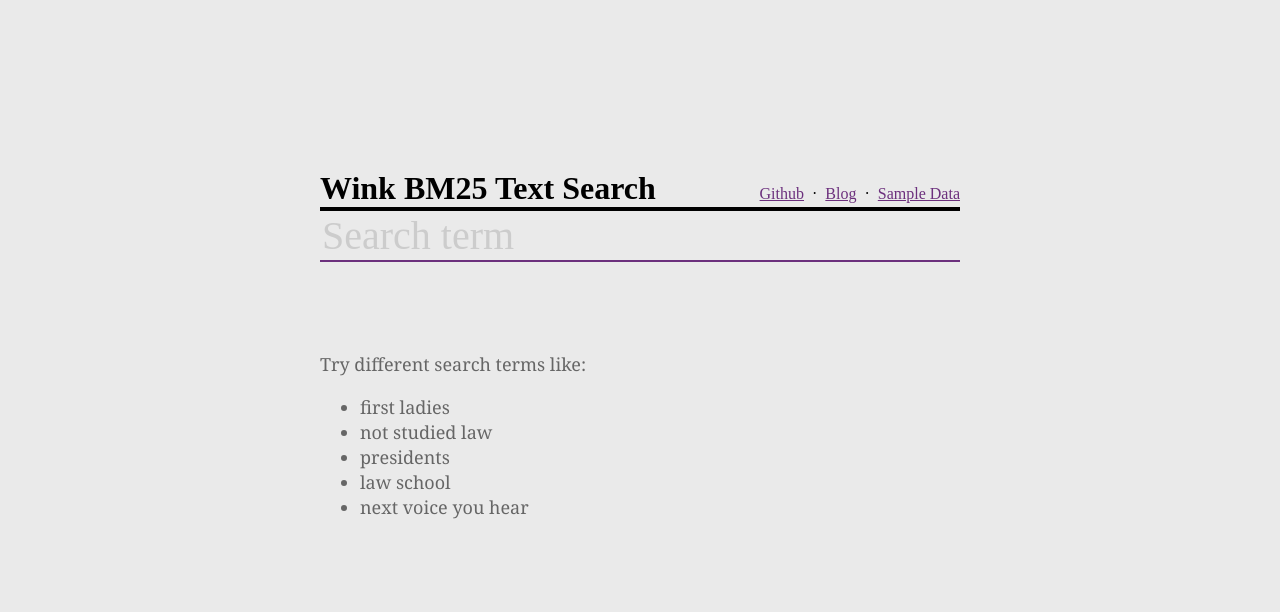
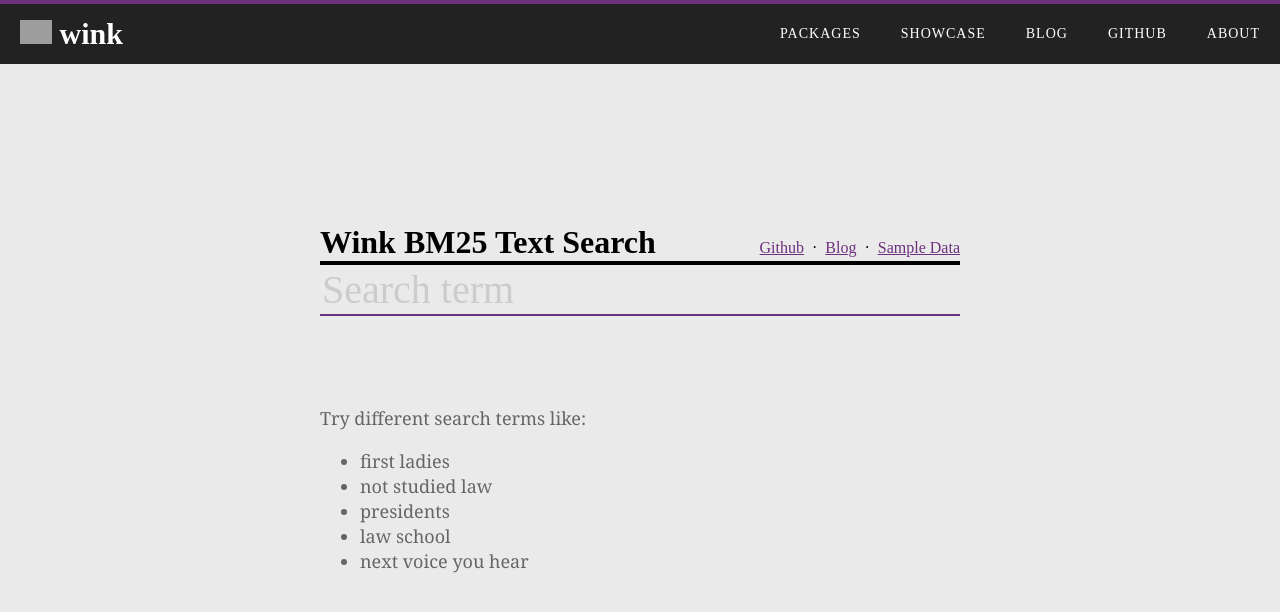
Before and after one commit to winkjs/showcase-bm25-text-search, a website: page index.html in a window 1280 px wide. Drawn offline with Linux system fonts and the light colour scheme; grey boxes are pictures that could not be loaded.

Commit message:
feat: add navbar

```diff
--- a/index.html
+++ b/index.html
@@ -7,8 +7,77 @@
     <script>try{Typekit.load({ async: true });}catch(e){}</script>
     <script src="bundle.js" charset="utf-8"></script>
     <link rel="stylesheet" href="style.css">
-  </head>
-  <body>
+
+    <style media="screen">
+    .navbar {
+      border-top: 4px solid #6C307D;
+      box-sizing: border-box;
+      height: 64px;
+      background-color: #222;
+      position: fixed;
+      top: 0;
+      right: 0;
+      left: 0;
+      z-index: 1030;
+      display: flex;
+      justify-content: space-between;
+    }
+
+    .navbar-header {
+      font-weight: bold;
+      font-size: 30px;
+    }
+
+    .navbar-header a img {
+      height: 24px;
+    }
+
+    .navbar a {
+      color: #fff;
+      line-height: 60px;
+      margin-left: 0;
+      text-decoration: none;
+    }
+
+    .navbar a.navbar-brand {
+      margin-left: 20px;
+    }
+
+    .navbar-right {
+      margin: 0;
+      line-height: 50px;
+      list-style: none;
+    }
+
+    .navbar-right li {
+      float: left;
+      margin-right: 20px;
+      text-transform: uppercase;
+      letter-spacing: 1px;
+      padding-left: 20px;
+      font-size: 14px;
+    }
+  </style>
+</head>
+<body>
+
+  <header>
+    <div class="navbar">
+      <div class="navbar-header">
+        <a href="https://winkjs.org/" title="wink" class="navbar-brand">
+          <img src="https://winkjs.org/images/logo.svg">
+          wink
+        </a>
+      </div>
+      <ul class="nav navbar-nav navbar-right collapse navbar-collapse" id="main-nav">
+        <li><a href="https://winkjs.org/packages.html" class="">Packages</a></li>
+        <li><a href="https://winkjs.org/showcase.html" class="">Showcase</a></li>
+        <li><a href="https://winkjs.org/blog.html" class="">Blog</a></li>
+        <li><a href="http://github.com/winkjs">Github</a></li>
+        <li><a href="https://winkjs.org/about.html" class="">About</a></li>
+      </ul>
+    </div>
+  </header>
     <div class="container">
       <header>
         <h1>Wink BM25 Text Search</h1>
```
